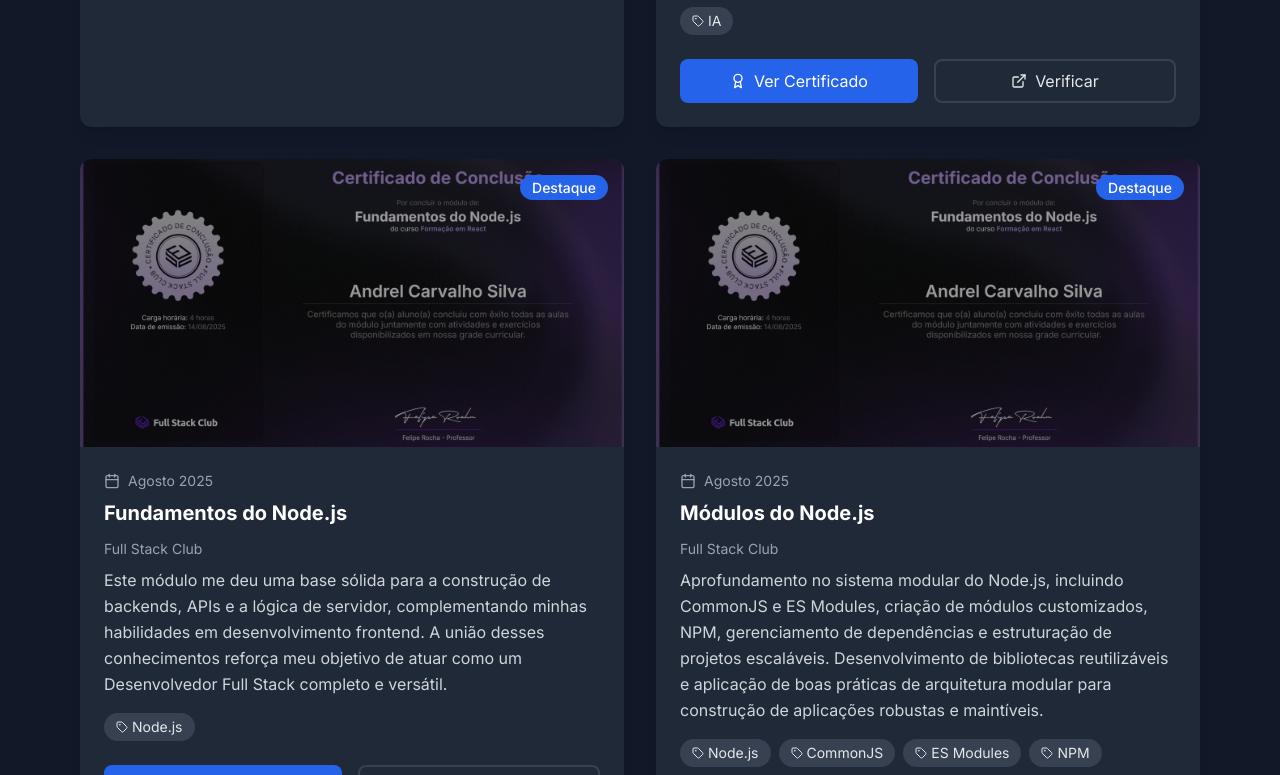
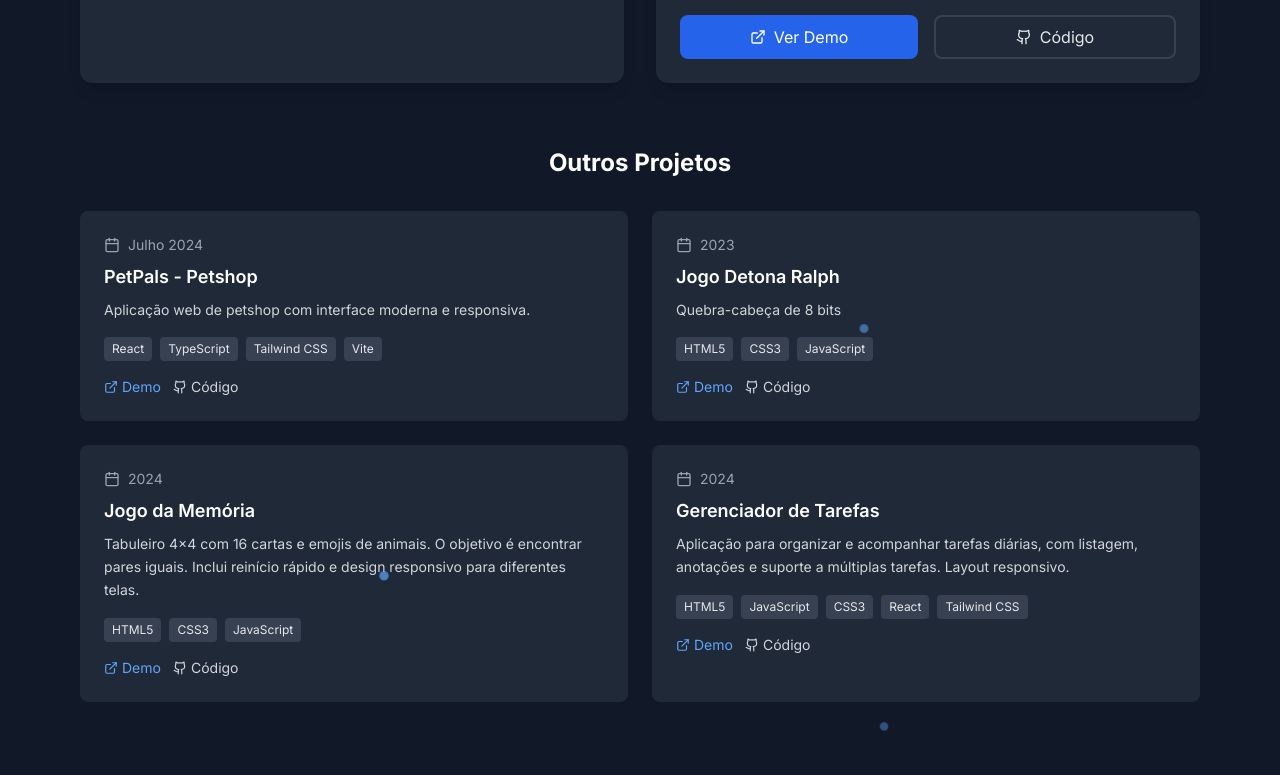
Before and after one commit to SpeedyxBR/andrel.dev, a React (Vite) app: page / in a window 1280 px wide. Shown: the part 5260-6035 px from the top of the page. Built offline with nearby package versions, Linux system fonts and the light colour scheme.

Commit message:
refactor(cv): update resume information, fix download link and improve project descriptions

```diff
--- a/src/App.tsx
+++ b/src/App.tsx
@@ -57,8 +57,8 @@ function App() {
           <Hero darkMode={darkMode} />
           <About darkMode={darkMode} />
           <Skills darkMode={darkMode} />
+          <Projects darkMode={darkMode} />
           <Certifications darkMode={darkMode} />
-          <Projects darkMode={darkMode} />
           <Contact darkMode={darkMode} />
         </main>
         <Footer darkMode={darkMode} />
--- a/src/components/pages/Hero.tsx
+++ b/src/components/pages/Hero.tsx
@@ -52,7 +52,7 @@ const Hero = ({ darkMode }: { darkMode: boolean }) => {
 
   const handleDownloadCV = () => {
     const link = document.createElement("a");
-    link.href = "/Andrel_Carvalho.CV.pdf.pdf";
+    link.href = "/Andrel_Carvalho.CV.pdf";
     link.download = "Curriculo-Desenvolvedor-Fullstack.pdf";
     document.body.appendChild(link);
     link.click();
--- a/src/components/pages/Projects.tsx
+++ b/src/components/pages/Projects.tsx
@@ -27,9 +27,9 @@ const Projects = ({ darkMode }: { darkMode: boolean }) => {
       featured: true,
     },
     {
-      title: "BEWEAR - Ecommerce (Mobile First)",
+      title: "BEWEAR - Ecommerce",
       description:
-        "Atualmente em desenvolvimento. Estou construindo uma plataforma de e-commerce de roupas com foco em uma experiência moderna e intuitiva. O front-end em Next.js garante carregamento rápido, SEO eficiente e navegação fluida em listagem, detalhes e carrinho. O back-end em Node.js gerencia catálogo, autenticação e integrações de pagamento com segurança, oferecendo uma jornada de compra completa e confiável.",
+        "Um e-commerce de moda em desenvolvimento, projetado para oferecer uma jornada de compra intuitiva e de alta performance. O front-end, construído com Next.js, garante carregamento instantâneo e uma navegação fluida. O back-end, desenvolvido em Node.js, assegura a gestão segura do catálogo e a autenticação de usuários, além de gerenciar a integração de pagamentos para uma experiência de compra completa e confiável.",
       image: "/Capa.png",
       technologies: [
         "React",
@@ -37,7 +37,7 @@ const Projects = ({ darkMode }: { darkMode: boolean }) => {
         "Tailwind CSS",
         "Next.js, Node.js, Stripe, Drizzle, PostgreSQL",
       ],
-      liveUrl: "https://bewear-bootcamp-taupe.vercel.app",
+      liveUrl: "https://bewear-one.vercel.app",
       githubUrl: "https://github.com/SpeedyxBR/bewear",
       date: "Agosto 2025",
       featured: true,
--- a/src/components/pages/SEO.tsx
+++ b/src/components/pages/SEO.tsx
@@ -13,7 +13,7 @@ interface SEOProps {
 const SEO: React.FC<SEOProps> = ({
   title = "Andrel Carvalho - Desenvolvedor Web Full Stack",
   description = "Portfólio de Andrel Carvalho, desenvolvedor web fullstack especializado em React, Node.js, Next.js, TypeScript. Criando experiências digitais únicas.",
-  keywords = "desenvolvedor web, fullstack, react, node.js, typescript, javascript, frontend, backend, next.js",
+  keywords = "desenvolvedor web, full stack, react, react native, node.js, typescript, javascript, frontend, backend, next.js",
   image = "/andrel.jpeg",
   url = "https://andrelcarvalho.dev",
   type = "website",
```
Also changed, not shown: 1 other file (tests, documents, lock files or other folders).
